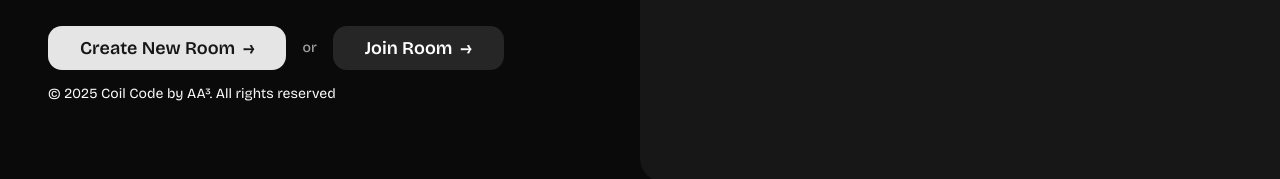
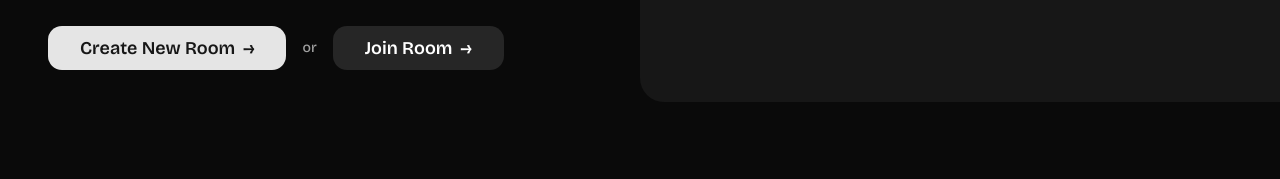
Before and after one commit to Dach-JL/coil-code, a Next.js app in the folder frontend/: page / in a window 1280 px wide. Shown: the part 1670-1849 px from the top of the page. After the commit the page ends 1772 px from the top, so only its background shows below. Built offline with nearby package versions, Linux system fonts and the light colour scheme; no server answers.

Commit message:
chore: remove copyright footer text from landing page

```diff
--- a/frontend/app/page.tsx
+++ b/frontend/app/page.tsx
@@ -484,15 +484,6 @@ export default function HomePage() {
           </motion.div>
         </div>
 
-        {/* Footer */}
-        <footer className="shrink-0 h-20 flex flex-col md:flex-row justify-between items-center pb-8 mt-auto">
-          <p
-            className={`${userInfo ? "text-gray-500" : "text-foreground"} text-sm`}
-          >
-            © 2025 Coil Code by AA³. All rights reserved
-          </p>
-
-        </footer>
       </div>
 
       {/* Room Code Dialog */}
```
